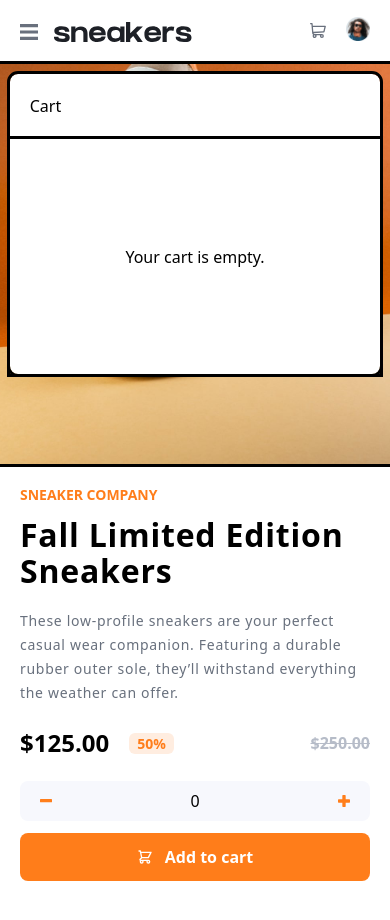
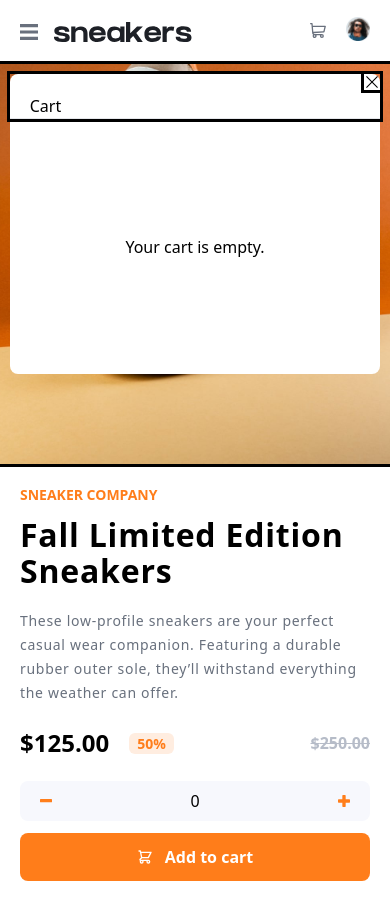
Before and after one commit to code-looney/ecommerce-product-page, a React (Vite) app: page / in a window 390 px wide. Shown: the top 920 px of the page. Built offline with nearby package versions, Linux system fonts and the light colour scheme.

Commit message:
adding cart remove icon

```diff
--- a/src/App.jsx
+++ b/src/App.jsx
@@ -16,6 +16,8 @@ import Button from "./components/Button"
 import Thumbnail from "./components/Thumbnail"
 import { HiOutlineShoppingCart } from "react-icons/hi";
 import Cart from "./components/Cart"
+import { RxCross1 } from "react-icons/rx";
+
 
 export default function App() {
   const [count, setCount] = useState(0);
@@ -143,13 +145,16 @@ export default function App() {
       <Container className="w-full md:flex md:h-[650px] md:items-center justify-center md:gap-20">
         <Container className="md:w-96 w-full relative md:flex md:flex-col md:justify-between md:h-[500px] md:p-0">
           <Lightbox src={`public/images/image-product-${image}.jpg`} className="md:rounded-xl w-full h-[400px] md:h-[380px] object-cover" />
-          {/* check if the dimensions are correct */}
-          <Cart className="absolute z-20 outline h-[75%] w-[95%] justify-start items-center flex-col flex top-[7%] left-[2.5%] m-auto bg-white md:hidden rounded-lg translate-y-[-6%]">
-            <Container className="w-full flex flex-col gap-5">
-              <Title className="pl-5 pt-5">Cart</Title>
-              <Rule className="w-full" />
+          {/* check if the cart w/h dimensions are correct */}
+          <Cart className="absolute z-20 h-[75%] w-[95%] justify-start items-center flex-col flex top-[7%] left-[2.5%] m-auto bg-white md:hidden rounded-lg translate-y-[-6%]">
+            <Container className="w-full flex ">
+              <Container className="w-full outline relative">
+                <Title className="pl-5 pt-5">Cart</Title>
+                <Rule className="w-full" />
+              </Container>
+              <RxCross1 className="outline absolute right-0 flex items-center justify-center" />
             </Container>
-            <Container className="h-full w-full flex justify-center items-center outline"><Sub>Your cart is empty.</Sub></Container>
+            <Container className="h-full w-full flex justify-center items-center"><Sub>Your cart is empty.</Sub></Container>
           </Cart>
           <Container className="hidden md:flex flex-row justify-between gap-4">
             {selectImage && selectImage.map((item, index) => {
```
